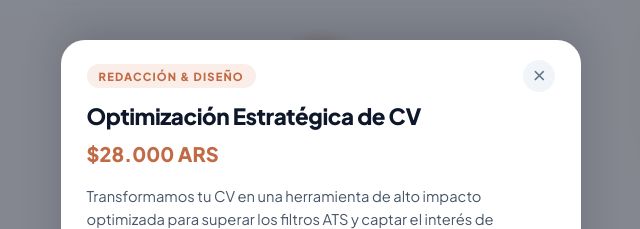
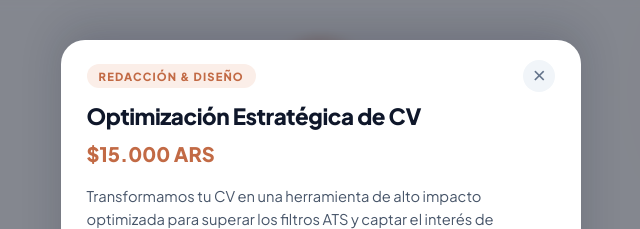
Before and after one commit to fatimaquevedom-art/webrrhh, a plain HTML site: page index.html in a window 1280 px wide. Both pictures are taken after a click on the button 640 px from the left and 553 px from the top of the page. Shown: the top 229 px of the page, 319-959 px from the left. Drawn offline with nearby package versions, Linux system fonts and the light colour scheme; a web font is replaced by a local one.

Commit message:
Update prices, WhatsApp number, and workshop info mode

```diff
--- a/index.html
+++ b/index.html
@@ -145,7 +145,7 @@
         </div>
         <div class="card-info">
           <span class="card-title">Talleres de CV (Workshops)</span>
-          <span class="card-subtitle">Capacitaciones grupales, plantillas y práctica en vivo</span>
+          <span class="card-subtitle">Capacitaciones grupales en vivo (1 vez por mes)</span>
         </div>
         <div class="card-arrow">
           <svg width="18" height="18" viewBox="0 0 24 24" fill="none" stroke="currentColor" stroke-width="2.5">
@@ -176,7 +176,6 @@
     <!-- Testimonio o Frase de Confianza -->
     <section class="trust-banner">
       <p class="trust-quote">"El trabajo que buscas también te está buscando a ti. Solo necesitas comunicarte con impacto."</p>
-      <span class="trust-signature">— Fátima</span>
     </section>
 
     <!-- Footer -->
@@ -244,7 +243,7 @@
             <svg class="btn-icon" width="22" height="22" viewBox="0 0 24 24" fill="currentColor">
               <path d="M12.04 2c-5.46 0-9.91 4.45-9.91 9.91 0 1.75.46 3.45 1.32 4.95L2.05 22l5.25-1.38c1.45.79 3.08 1.21 4.74 1.21 5.46 0 9.91-4.45 9.91-9.91 0-2.65-1.03-5.14-2.9-7.01A9.816 9.816 0 0 0 12.04 2z"/>
             </svg>
-            <span>Consultar o Agendar por WhatsApp</span>
+            <span id="modal-wa-text">Consultar o Agendar por WhatsApp</span>
           </a>
         </div>
       </div>
--- a/script.js
+++ b/script.js
@@ -1,11 +1,9 @@
 // ============================================================================
 // CONFIGURACIÓN PERSONALIZABLE DE FÁTIMA QUEVEDO
-// Puedes modificar tus enlaces, número de WhatsApp y precios aquí mismo:
 // ============================================================================
 const CONFIG = {
-  // Tu número de WhatsApp con código de país (Ej: 54911... para Argentina)
-  // Reemplaza "5491123456789" por tu número real cuando lo desees:
-  whatsappNumber: "5491123456789",
+  // Tu número de WhatsApp con código de país para Argentina (54 9 + código de área sin el 0 + número)
+  whatsappNumber: "5492612556719",
 
   // Correo de contacto
   email: "fatimaquevedom@outlook.com",
@@ -20,15 +18,15 @@ const CONFIG = {
     asesoria: "",      // Ejemplo: "https://mpago.la/1A2B3C"
     cv: "",            // Ejemplo: "https://mpago.la/4D5E6F"
     cv_linkedin: "",   // Ejemplo: "https://mpago.la/7G8H9I"
-    talleres: ""       // Ejemplo: "https://mpago.la/0J1K2L"
+    talleres: ""       // Los talleres son informativos (sin compra directa por ahora)
   },
 
-  // Precios sugeridos (puedes cambiarlos cuando quieras):
+  // Precios acordados:
   prices: {
-    asesoria: "$35.000 ARS",
-    cv: "$28.000 ARS",
-    cv_linkedin: "$45.000 ARS",
-    talleres: "Consultar cupos"
+    asesoria: "$20.000 ARS",
+    cv: "$15.000 ARS",
+    cv_linkedin: "$25.000 ARS",
+    talleres: "1 vez por mes"
   }
 };
 
@@ -67,7 +65,7 @@ const SERVICES_DATA = {
     ],
     duration: "Entrega en 3 a 5 días hábiles",
     modality: "100% Online (Asincrónico)",
-    waMessage: "¡Hola Fátima! Quiero optimizar mi CV para tener más entrevistas. ¿Cómo comenzamos?"
+    waMessage: "¡Hola Fátima! Quiero optimizar mi CV por $15.000 ARS. ¿Cómo comenzamos?"
   },
 
   cv_linkedin: {
@@ -84,24 +82,25 @@ const SERVICES_DATA = {
     ],
     duration: "Entrega en 5 a 7 días hábiles",
     modality: "100% Online",
-    waMessage: "¡Hola Fátima! Me gustaría contratar el Pack Completo de CV + LinkedIn. ¿Cómo coordinamos?"
+    waMessage: "¡Hola Fátima! Me gustaría contratar el Pack Completo de CV + LinkedIn por $25.000 ARS. ¿Cómo coordinamos?"
   },
 
   talleres: {
     title: "Talleres de CV (Workshops Grupales)",
-    category: "CAPACITACIÓN & PRÁCTICA",
+    category: "MODALIDAD MENSUAL",
     priceKey: "talleres",
-    desc: "Workshops prácticos e interactivos en vivo donde aprenderás los secretos del reclutamiento actual para armar tu CV ganador.",
+    desc: "Capacitaciones grupales en vivo dictadas 1 vez por mes. Aprende las mejores estrategias del mercado laboral actual para armar tu CV ganador, con cupos reducidos para asegurar una atención personalizada.",
     features: [
-      "Clase online en vivo de 2 horas con espacio para dudas y preguntas.",
+      "Frecuencia mensual: Los talleres se dictan 1 vez por mes.",
+      "Clase online en vivo de 2 horas con espacio abierto para dudas y preguntas.",
       "Análisis de casos reales y errores comunes que descartan candidatos.",
-      "Plantillas descargables en formatos profesionales y editables.",
+      "Plantillas descargables en formatos profesionales y 100% editables.",
       "Checklist paso a paso para auditar tu propio CV.",
       "Grabación del taller con acceso durante 30 días."
     ],
-    duration: "2 horas en vivo",
+    duration: "1 encuentro mensual (2 horas)",
     modality: "Vía Zoom / Google Meet",
-    waMessage: "¡Hola Fátima! Quisiera consultar por las próximas fechas y cupos disponibles para el Taller de CV."
+    waMessage: "¡Hola Fátima! Quisiera consultar sobre las próximas fechas y temáticas del Taller de CV mensual."
   }
 };
 
@@ -120,6 +119,7 @@ const modalDuration = document.getElementById('modal-duration');
 const modalModality = document.getElementById('modal-modality');
 const modalMpBtn = document.getElementById('modal-mp-btn');
 const modalWaBtn = document.getElementById('modal-wa-btn');
+const modalWaText = document.getElementById('modal-wa-text');
 
 // Redes sociales principales
 const socialWa = document.getElementById('social-wa');
@@ -181,16 +181,24 @@ window.openServiceModal = function(serviceKey) {
   const waEncoded = encodeURIComponent(service.waMessage);
   modalWaBtn.href = `https://wa.me/${CONFIG.whatsappNumber}?text=${waEncoded}`;
 
-  // Configurar botón de Mercado Pago
+  // Comportamiento especial para TALLERES (Modalidad informativa, sin botón de compra directa)
+  if (serviceKey === 'talleres') {
+    modalMpBtn.style.display = "none"; // Ocultar Mercado Pago para talleres
+    if (modalWaText) modalWaText.textContent = "Consultar próximas fechas por WhatsApp";
+  } else {
+    // Para los demás servicios: mostrar Mercado Pago y WhatsApp
+    if (modalWaText) modalWaText.textContent = "Consultar o Agendar por WhatsApp";
+
     const mpLink = CONFIG.mercadoPagoLinks[serviceKey];
     if (mpLink && mpLink.trim() !== "") {
       modalMpBtn.href = mpLink;
       modalMpBtn.style.display = "flex";
     } else {
-    // Si aún no ha configurado el link de Mercado Pago, redirige amablemente a WhatsApp para coordinar el pago
-    const mpWaText = encodeURIComponent(`¡Hola Fátima! Deseo contratar "${service.title}" y pagar mediante Mercado Pago. ¿Me envías el link de pago?`);
+      // Si aún no hay link cargado, redirige a WhatsApp con mensaje para pedir el link
+      const mpWaText = encodeURIComponent(`¡Hola Fátima! Deseo contratar "${service.title}" y pagar con Mercado Pago. ¿Me envías el link de pago?`);
       modalMpBtn.href = `https://wa.me/${CONFIG.whatsappNumber}?text=${mpWaText}`;
       modalMpBtn.style.display = "flex";
+    }
   }
 
   // Abrir modal con animación
```
Lines whose indentation alone changed are shown as unchanged.
